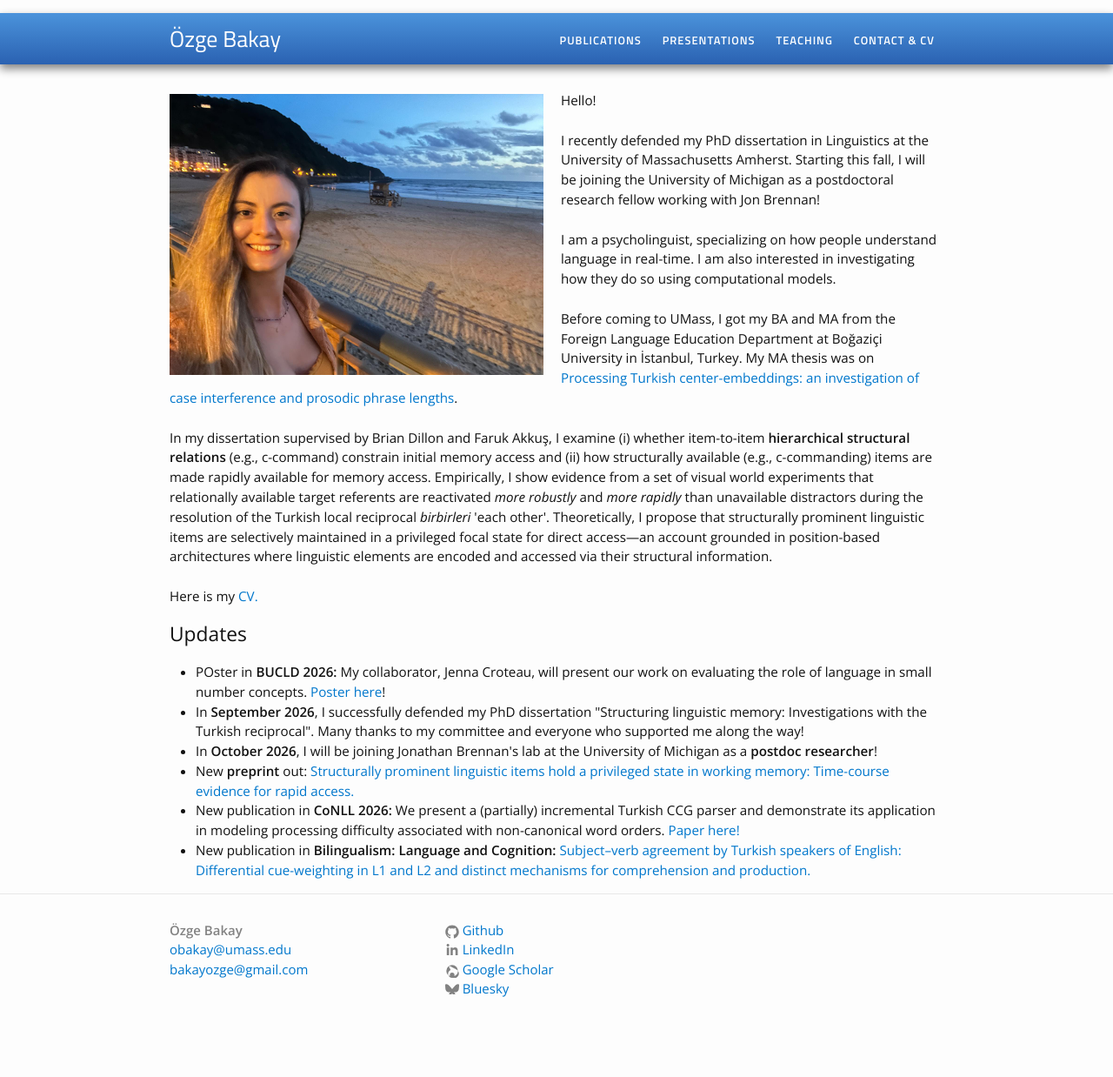
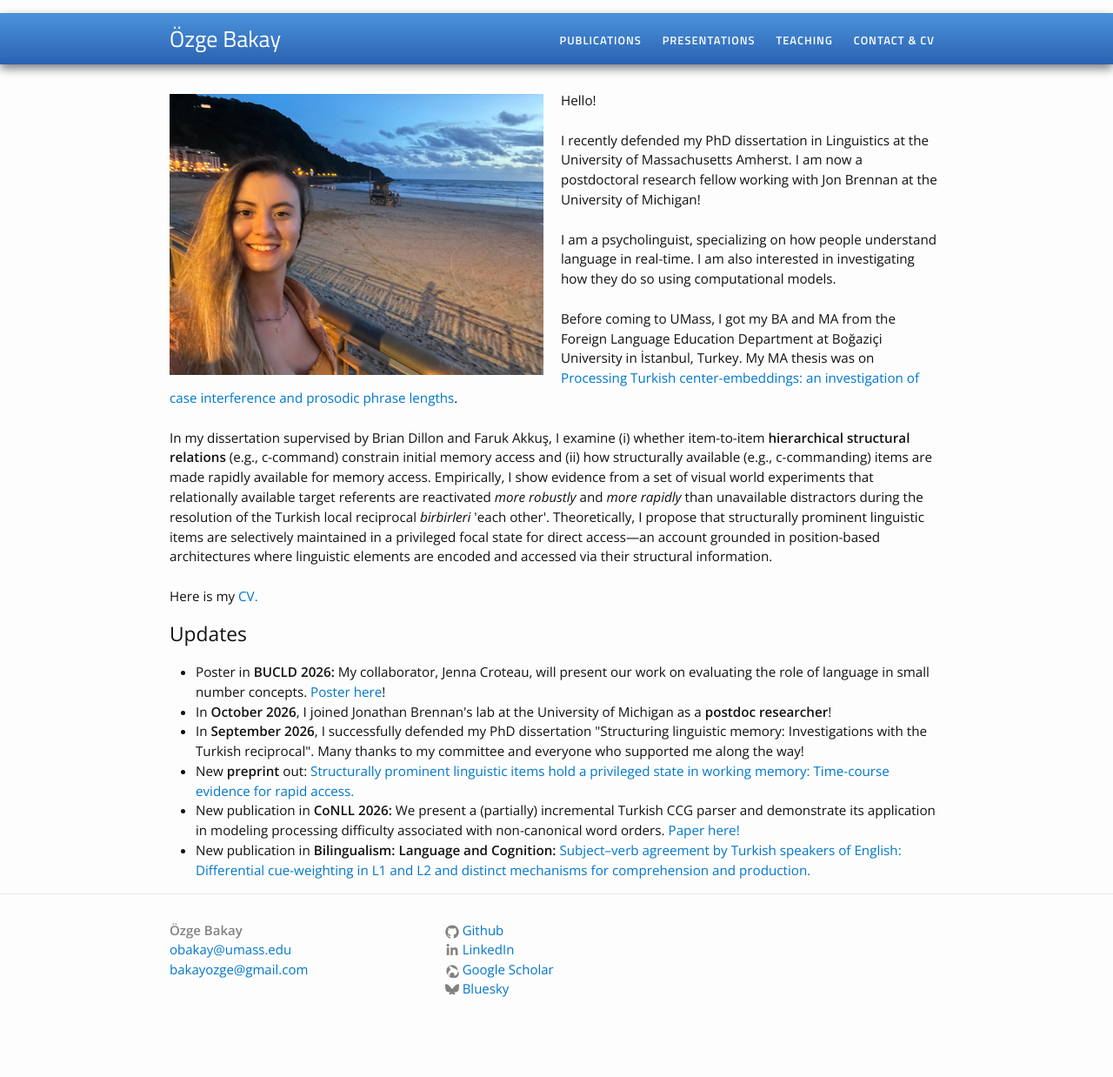
Before and after one commit to ozgebakay/ozgebakay.github.io, a Jekyll site: the page built from index.html, in a window 1280 px wide. Shown: the whole page at 87% size. Built offline with Jekyll 4.4.1, drawn with Linux system fonts in a browser that asks for light colours.

Commit message:
Update index.html

```diff
--- a/index.html
+++ b/index.html
@@ -8,7 +8,7 @@ layout: default
 
 <p>Hello!<br><br>
 
-I recently defended my PhD dissertation in Linguistics at the University of Massachusetts Amherst. Starting this fall, I will be joining the University of Michigan as a postdoctoral research fellow working with Jon Brennan! <br><br>
+I recently defended my PhD dissertation in Linguistics at the University of Massachusetts Amherst. I am now a postdoctoral research fellow working with Jon Brennan at the University of Michigan! <br><br>
 
 I am a psycholinguist, specializing on how people understand language in real-time. I am also interested in investigating how they do so using computational models.<br><br>
 
@@ -22,9 +22,9 @@ Here is my <a href="/OzgeBakay_CV.pdf">CV.</a></p>
 <h2>Updates</h2>
 <div class="updates" style="overflow-y: visible;">
 <ul>
-<li>POster in <b>BUCLD 2026:</b> My collaborator, Jenna Croteau, will present our work on evaluating the role of language in small number concepts. <a href="https://ozgebakay.github.io/projects/030_Croteau_Poster.pdf" target="_blank">Poster here</a>!</li>
+<li>Poster in <b>BUCLD 2026:</b> My collaborator, Jenna Croteau, will present our work on evaluating the role of language in small number concepts. <a href="https://ozgebakay.github.io/projects/030_Croteau_Poster.pdf" target="_blank">Poster here</a>!</li>
+<li>In <b>October 2026</b>, I joined Jonathan Brennan's lab at the University of Michigan as a <b>postdoc researcher</b>!</li>
 <li>In <b>September 2026</b>, I successfully defended my PhD dissertation "Structuring linguistic memory: Investigations with the Turkish reciprocal". Many thanks to my committee and everyone who supported me along the way!</li>
-<li>In <b>October 2026</b>, I will be joining Jonathan Brennan's lab at the University of Michigan as a <b>postdoc researcher</b>!</li>
 <li>New <b>preprint</b> out: <a href="https://osf.io/preprints/psyarxiv/aphwj_v1" target="_blank">Structurally prominent linguistic items hold a privileged state in working memory: Time-course evidence for rapid access.</a></li>
 <li>New publication in <b>CoNLL 2026:</b> We present a (partially) incremental Turkish CCG parser and demonstrate its application in modeling processing difficulty associated with non-canonical word orders. <a href="https://aclanthology.org/2026.conll-main.36.pdf" target="_blank">Paper here!</a></li>
 <li>New publication in <b>Bilingualism: Language and Cognition:</b> <a href="https://doi.org/10.1017/S1366728926101497" target="_blank">Subject–verb agreement by Turkish speakers of English: Differential cue-weighting in L1 and L2 and distinct mechanisms for comprehension and production.</a></li>
```
